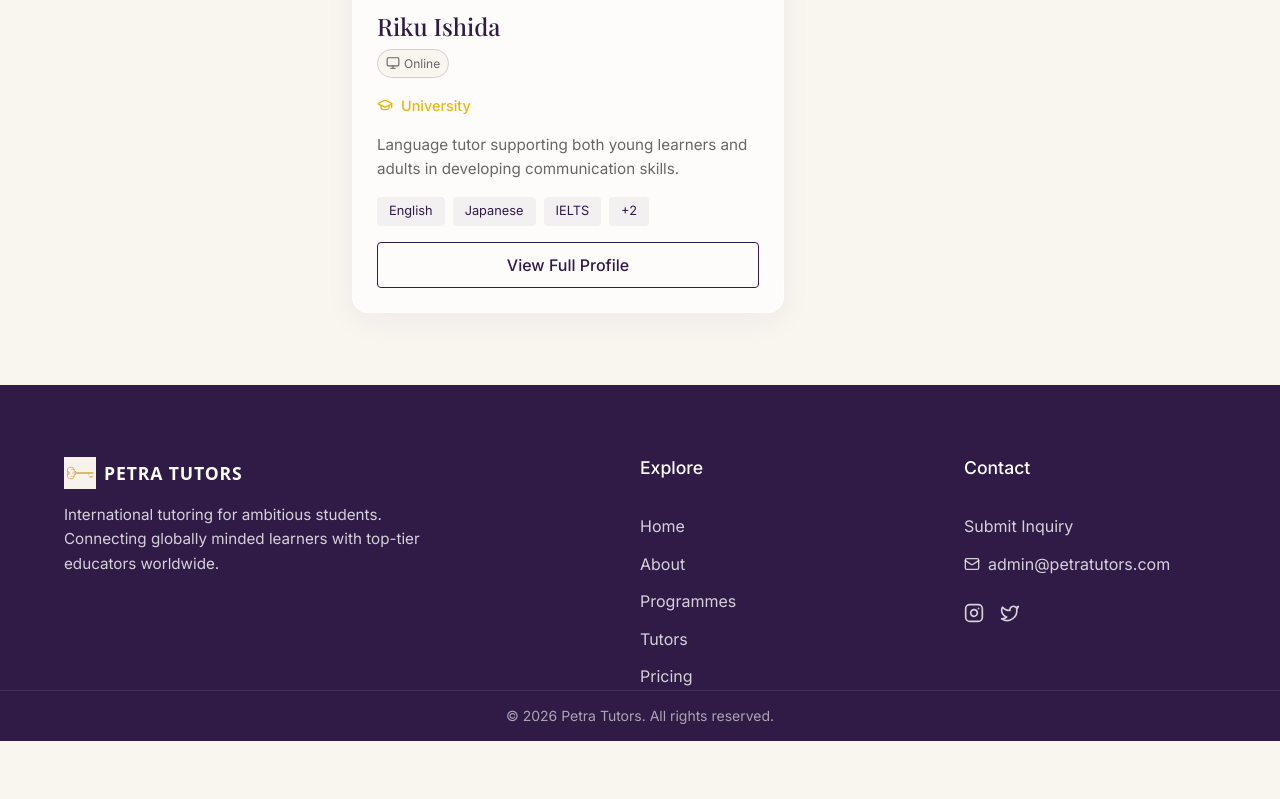
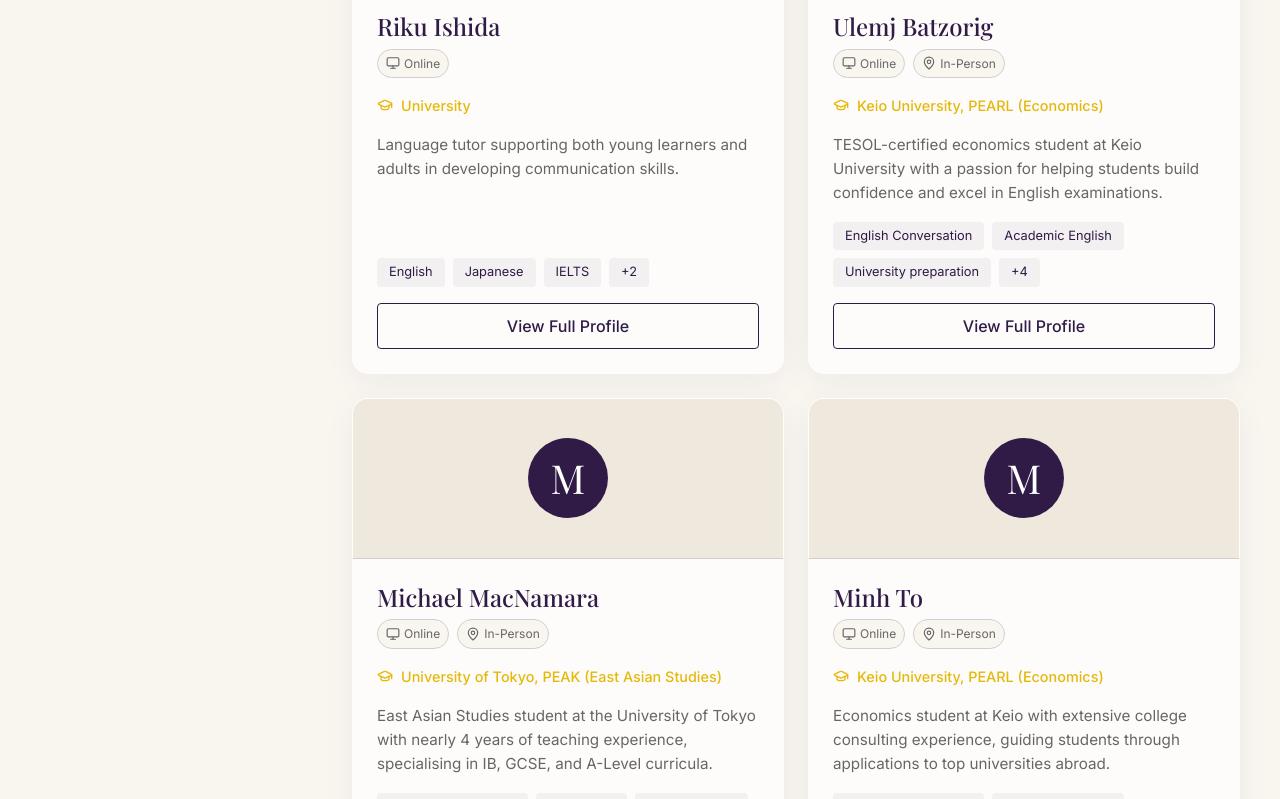
Before and after one commit to petratutorsadmin/petratutors, a React (Vite) app: page /tutors in a window 1280 px wide. Shown: the part 1740-2539 px from the top of the page. Before the commit the page ends 2481 px from the top, so only its background shows below. Built offline with nearby package versions, Linux system fonts and the light colour scheme; a web font is replaced by a local one.

Commit message:
feat: add 3 new tutors (Ulemj, Michael, Minh)

```diff
--- a/src/pages/Tutors.jsx
+++ b/src/pages/Tutors.jsx
@@ -61,6 +61,39 @@ const TUTORS = [
         intro: 'Language tutor supporting both young learners and adults in developing communication skills.',
         strengths: ['Language Acquisition', 'ESL'],
         format: ['Online']
+    },
+    {
+        id: 'tutor-6',
+        name: 'Ulemj Batzorig',
+        university: 'Keio University, PEARL (Economics)',
+        subjects: ['English Conversation', 'Academic English', 'University preparation', 'IELTS', 'Eiken', 'TOEIC', 'TOEFL'],
+        targetAges: ['Preschool', 'Elementary', 'Junior high', 'High school'],
+        languages: ['English'],
+        intro: 'TESOL-certified economics student at Keio University with a passion for helping students build confidence and excel in English examinations.',
+        strengths: ['Exam Prep', 'TESOL Certified'],
+        format: ['Online', 'In-Person']
+    },
+    {
+        id: 'tutor-7',
+        name: 'Michael MacNamara',
+        university: 'University of Tokyo, PEAK (East Asian Studies)',
+        subjects: ['English Conversation', 'IB subjects', 'GCSE subjects', 'A-Level subjects', 'University preparation', 'IELTS', 'TOEFL', 'Interview preparation'],
+        targetAges: ['Preschool', 'Elementary', 'Junior high', 'High school', 'University'],
+        languages: ['English'],
+        intro: 'East Asian Studies student at the University of Tokyo with nearly 4 years of teaching experience, specialising in IB, GCSE, and A-Level curricula.',
+        strengths: ['IB & A-Level', 'Interview Prep'],
+        format: ['Online', 'In-Person']
+    },
+    {
+        id: 'tutor-8',
+        name: 'Minh To',
+        university: 'Keio University, PEARL (Economics)',
+        subjects: ['English Conversation', 'Academic English', 'University preparation', 'Essay writing', 'IELTS', 'TOEIC', 'TOEFL', 'Interview preparation', 'College consulting'],
+        targetAges: ['Preschool', 'Elementary', 'Junior high', 'High school'],
+        languages: ['English'],
+        intro: 'Economics student at Keio with extensive college consulting experience, guiding students through applications to top universities abroad.',
+        strengths: ['College Consulting', 'Essay Writing'],
+        format: ['Online', 'In-Person']
     }
 ];
 
```
